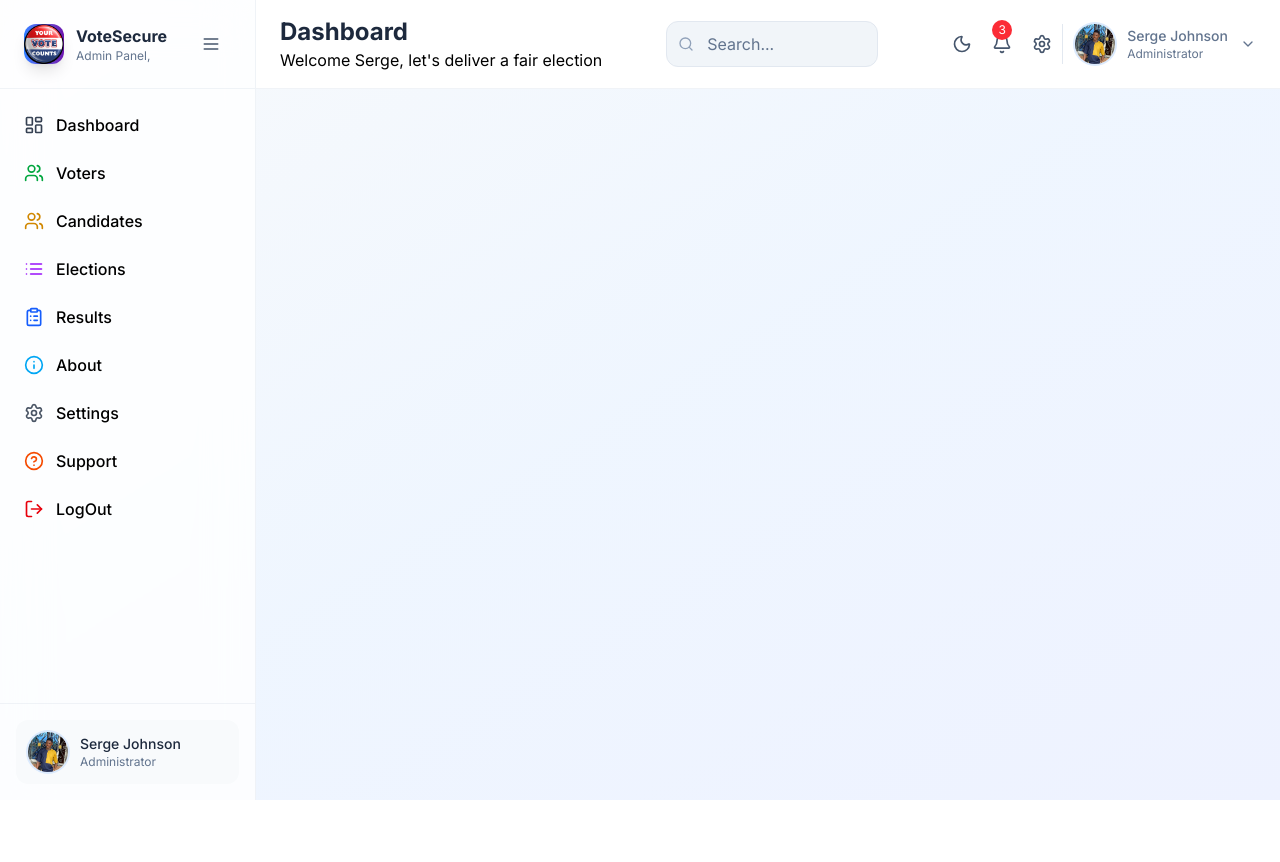
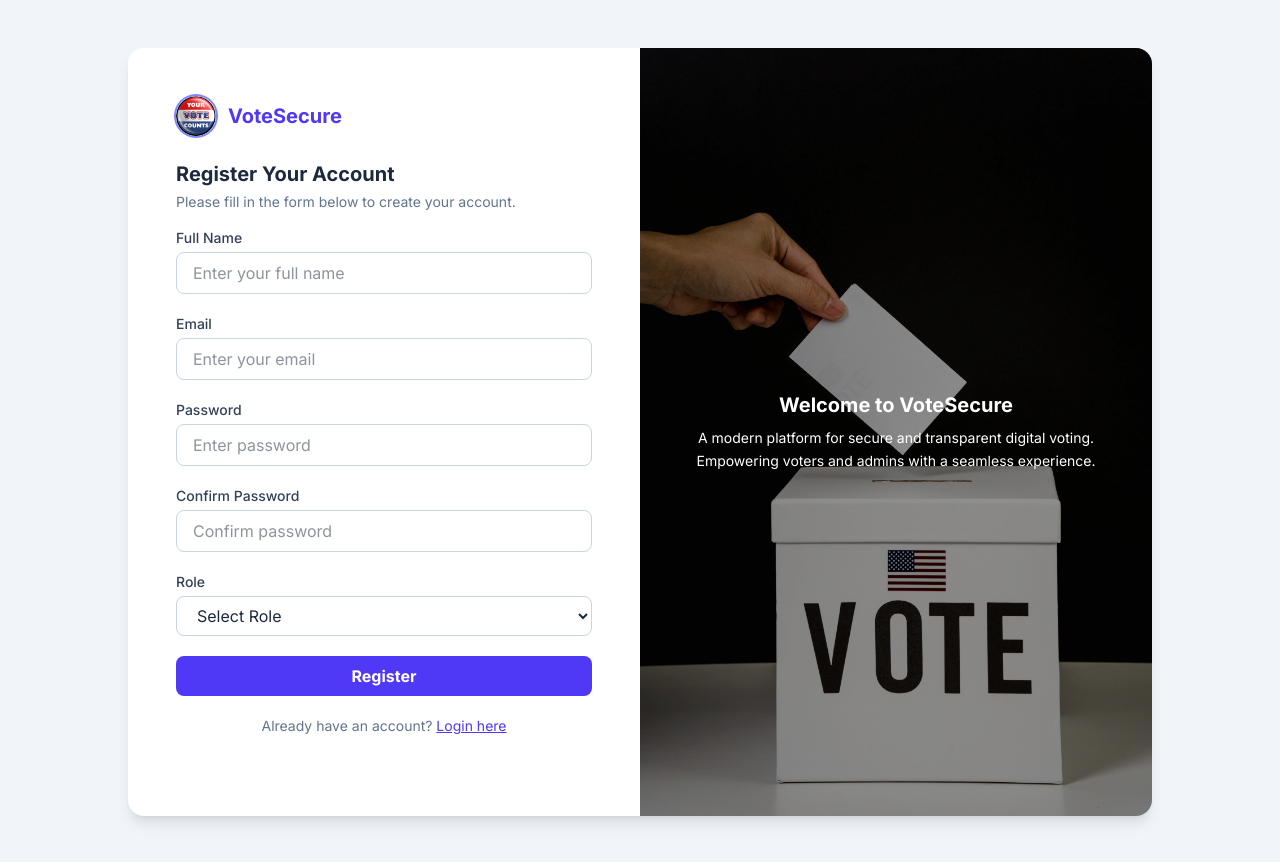
Before and after one commit to PENANCE-SEARCH-KHAN/Online-Voting-System-, a React (Vite) app in the folder vite-project/: page /auth/register in a window 1280 px wide. Before the commit the page ends 800 px from the top, so only its background shows below. Built offline with nearby package versions, Linux system fonts and the light colour scheme.

Commit message:
created the registration page

```diff
--- a/vite-project/src/App.jsx
+++ b/vite-project/src/App.jsx
@@ -6,14 +6,18 @@ import Header from './components/layout/header';
 import Dashboard from './components/dashboard/Dashboard';
 import Candidates from './pages/Candidates';
 import Voters from './pages/Voters';
-import LogOut from './pages/LogOut';
 import Elections from './pages/Elections';
 import Results from './pages/Results';
 import Settings from './pages/Settings';
 import Support from './pages/Support';
 import About from './pages/About';
 
+import Register from './pages/auth/Register';
+import Login from './pages/auth/Login';
+import OTPVerify from './pages/auth/OTPVerify';
 
+
+// AppContent contains dashboard layout
 function AppContent() {
   const [sideBarCollapsed, setSideBarCollapsed] = useState(false);
   const location = useLocation();
@@ -27,8 +31,7 @@ function AppContent() {
 
   return (
     <div className="h-screen flex overflow-hidden bg-gradient-to-br from-slate-50 via-blue-50 to-indigo-50 dark:from-slate-900 dark:via-slate-800 dark:to-slate-900">
-
-      {/* Sidebar (Fixed Left) */}
+      {/* Sidebar */}
       <Sidebar
         sidebarCollapsed={sideBarCollapsed}
         onToggleSidebar={() => setSideBarCollapsed(!sideBarCollapsed)}
@@ -36,30 +39,25 @@ function AppContent() {
         onPageChange={onPageChange}
       />
 
-      {/* Main Area (Header + Content) */}
+      {/* Main area with header and routed content */}
       <div className="flex-1 flex flex-col h-full">
-
-        {/* Header (Fixed Top) */}
         <Header
           sidebarCollapsed={sideBarCollapsed}
           onToggleSidebar={() => setSideBarCollapsed(!sideBarCollapsed)}
         />
 
-        {/* Scrollable Content Area */}
         <main className="flex-1 overflow-y-auto bg-transparent">
           <div className="p-6 space-y-6">
             <Routes>
               <Route path="/dashboard" element={<Dashboard />} />
               <Route path="/candidates" element={<Candidates />} />
               <Route path="/voters" element={<Voters />} />
-              <Route path="/logout" element={<LogOut />} />
               <Route path="/elections" element={<Elections />} />
               <Route path="/results" element={<Results />} />
               <Route path="/settings" element={<Settings />} />
               <Route path="/support" element={<Support />} />
+              <Route path="/about" element={<About />} />
               <Route path="/" element={<Dashboard />} />
-              <Route path="/about" element={<About />} />
-
             </Routes>
           </div>
         </main>
@@ -68,11 +66,19 @@ function AppContent() {
   );
 }
 
-// Wrap AppContent with BrowserRouter
+// App includes route distinction
 function App() {
   return (
     <BrowserRouter>
-      <AppContent />
+      <Routes>
+        {/* Public Routes - no sidebar/header */}
+        <Route path="/auth/register" element={<Register />} />
+        <Route path="/auth/login" element={<Login />} />
+        <Route path="/auth/otp-verify" element={<OTPVerify />} />
+
+        {/* Protected Routes - wrapped inside layout */}
+        <Route path="/*" element={<AppContent />} />
+      </Routes>
     </BrowserRouter>
   );
 }
--- a/vite-project/src/components/layout/Sidebar.jsx
+++ b/vite-project/src/components/layout/Sidebar.jsx
@@ -111,7 +111,7 @@ function Sidebar({ sidebarCollapsed, onToggleSidebar, currentPage }) {
         </Link>
 
         <Link
-          to="/logout"
+          to=""
           className={`${linkBaseClasses} hover:bg-red-300 hover:text-white group rounded-lg flex items-center space-x-3 p-2`}
         >
           <LogOut className='w-5 h-5 text-red-600 dark:text-red-400 group-hover:text-white' />
--- /dev/null
+++ b/vite-project/src/pages/auth/Login.jsx
@@ -0,0 +1,9 @@
+import React from 'react'
+
+function Login() {
+  return (
+    <div>Login</div>
+  )
+}
+
+export default Login
--- /dev/null
+++ b/vite-project/src/pages/auth/OTPVerify.jsx
@@ -0,0 +1,9 @@
+import React from 'react'
+
+function OTPVerify() {
+  return (
+    <div>OTPVerify</div>
+  )
+}
+
+export default OTPVerify
--- /dev/null
+++ b/vite-project/src/pages/auth/Register.jsx
@@ -0,0 +1,172 @@
+import React, { useState } from 'react';
+import { Link } from 'react-router-dom';
+
+function Register() {
+  const [formData, setFormData] = useState({
+    firstName: '',
+    email: '',
+    password: '',
+    confirmPassword: '',
+    role: '',
+  });
+
+  const handleChange = (e) => {
+    const { name, value } = e.target;
+    setFormData((prev) => ({ ...prev, [name]: value }));
+  };
+
+  const handleSubmit = (e) => {
+    e.preventDefault();
+    console.log('Register data:', formData);
+  };
+
+  return (
+    <div className="py-12 bg-slate-100 dark:bg-slate-900 flex items-center justify-center px-4">
+      <div className="max-w-5xl w-full bg-white dark:bg-slate-800 shadow-lg rounded-2xl overflow-hidden grid grid-cols-1 md:grid-cols-2">
+
+        {/* Left section: Form */}
+        <div className="p-8 md:p-12">
+          {/* Logo and Brand */}
+          <div className="flex items-center mb-6">
+            <img
+              src="/vote3.png"
+              alt="Logo"
+              className="w-10 h-10 rounded-full ring-2 ring-indigo-400 mr-3"
+            />
+            <span className="text-xl font-bold text-indigo-600 dark:text-indigo-400">VoteSecure</span>
+          </div>
+
+          <h2 className="text-xl font-bold text-slate-800 dark:text-white mb-1">
+            Register Your Account
+          </h2>
+          <p className="text-sm text-slate-500 dark:text-slate-300 mb-4">
+            Please fill in the form below to create your account.
+          </p>
+
+          <form onSubmit={handleSubmit} className="space-y-5">
+            {/* Full Name */}
+            <div>
+              <label className="block text-sm font-medium text-slate-700 dark:text-slate-200 mb-1">
+                Full Name
+              </label>
+              <input
+                type="text"
+                name="firstName"
+                value={formData.firstName}
+                onChange={handleChange}
+                className="w-full px-4 py-2 rounded-lg border border-slate-300 dark:border-slate-600 bg-white dark:bg-slate-900 text-slate-800 dark:text-white focus:outline-none focus:ring-2 focus:ring-indigo-500 hover:border-indigo-400 transition"
+                placeholder="Enter your full name"
+                required
+              />
+            </div>
+
+            {/* Email */}
+            <div>
+              <label className="block text-sm font-medium text-slate-700 dark:text-slate-200 mb-1">
+                Email
+              </label>
+              <input
+                type="email"
+                name="email"
+                value={formData.email}
+                onChange={handleChange}
+                className="w-full px-4 py-2 rounded-lg border border-slate-300 dark:border-slate-600 bg-white dark:bg-slate-900 text-slate-800 dark:text-white focus:outline-none focus:ring-2 focus:ring-indigo-500 hover:border-indigo-400 transition"
+                placeholder="Enter your email"
+                required
+              />
+            </div>
+
+            {/* Password */}
+            <div>
+              <label className="block text-sm font-medium text-slate-700 dark:text-slate-200 mb-1">
+                Password
+              </label>
+              <input
+                type="password"
+                name="password"
+                value={formData.password}
+                onChange={handleChange}
+                className="w-full px-4 py-2 rounded-lg border border-slate-300 dark:border-slate-600 bg-white dark:bg-slate-900 text-slate-800 dark:text-white focus:outline-none focus:ring-2 focus:ring-indigo-500 hover:border-indigo-400 transition"
+                placeholder="Enter password"
+                required
+              />
+            </div>
+
+            {/* Confirm Password */}
+            <div>
+              <label className="block text-sm font-medium text-slate-700 dark:text-slate-200 mb-1">
+                Confirm Password
+              </label>
+              <input
+                type="password"
+                name="confirmPassword"
+                value={formData.confirmPassword}
+                onChange={handleChange}
+                className="w-full px-4 py-2 rounded-lg border border-slate-300 dark:border-slate-600 bg-white dark:bg-slate-900 text-slate-800 dark:text-white focus:outline-none focus:ring-2 focus:ring-indigo-500 hover:border-indigo-400 transition"
+                placeholder="Confirm password"
+                required
+              />
+            </div>
+
+            {/* Role */}
+            <div>
+              <label className="block text-sm font-medium text-slate-700 dark:text-slate-200 mb-1">
+                Role
+              </label>
+              <select
+                name="role"
+                value={formData.role}
+                onChange={handleChange}
+                required
+                className="w-full px-4 py-2 rounded-lg border border-slate-300 dark:border-slate-600 bg-white dark:bg-slate-900 text-slate-800 dark:text-white focus:outline-none focus:ring-2 focus:ring-indigo-500 hover:border-indigo-400 transition"
+              >
+                <option value="">Select Role</option>
+                <option value="voter">Voter</option>
+                <option value="admin">Admin</option>
+              </select>
+            </div>
+
+            {/* Register Button */}
+            <Link
+              to="/dashboard"
+              className="block text-center w-full bg-indigo-600 hover:bg-indigo-700 text-white font-semibold py-2 rounded-lg transition"
+            >
+              Register
+            </Link>
+          </form>
+
+          {/* Login Prompt */}
+          <p className="text-sm text-slate-500 dark:text-slate-300 mt-5 text-center">
+            Already have an account?{' '}
+            <Link
+              to="/auth/login"
+              className="text-indigo-600 hover:text-indigo-800 dark:hover:text-indigo-400 underline transition"
+            >
+              Login here
+            </Link>
+          </p>
+        </div>
+
+        {/* Right section: Image with overlay text */}
+        <div className="relative h-full">
+          <img
+            src="/background.jpg"
+            alt="Voting"
+            className="object-cover h-full w-full"
+          />
+          <div className="absolute inset-0 bg-black/40 flex items-center justify-center">
+            <div className="text-white text-center px-4">
+              <h3 className="text-xl font-bold mb-2">Welcome to VoteSecure</h3>
+              <p className="text-sm leading-relaxed">
+                A modern platform for secure and transparent digital voting.
+                Empowering voters and admins with a seamless experience.
+              </p>
+            </div>
+          </div>
+        </div>
+      </div>
+    </div>
+  );
+}
+
+export default Register;
```
Also changed, not shown: vite-project/public/background.jpg (added).
